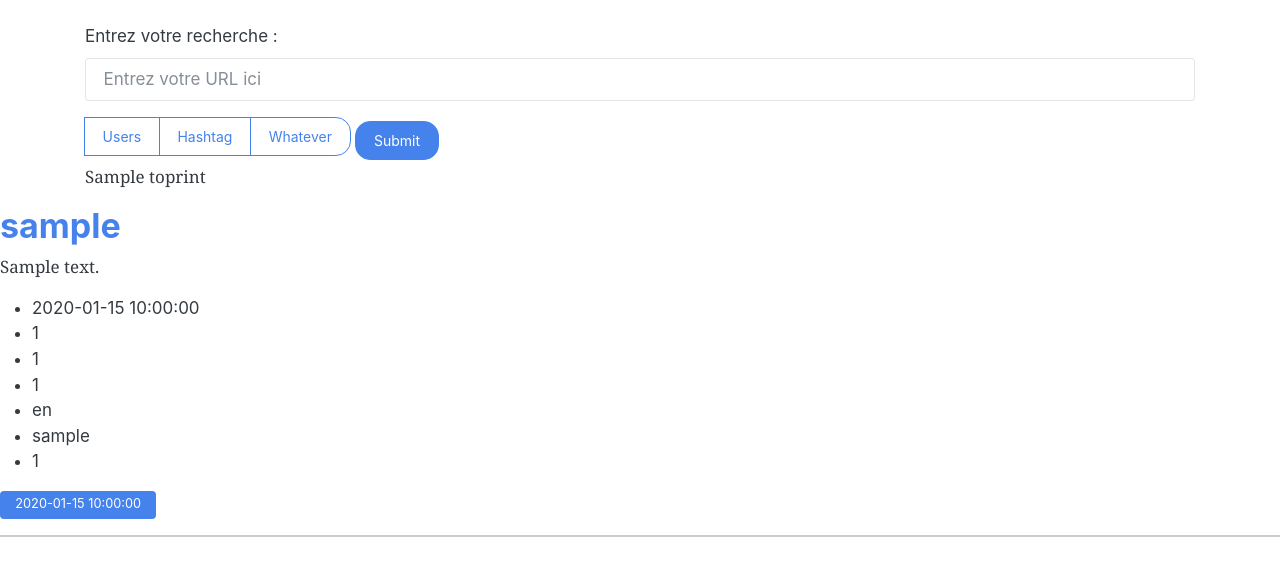
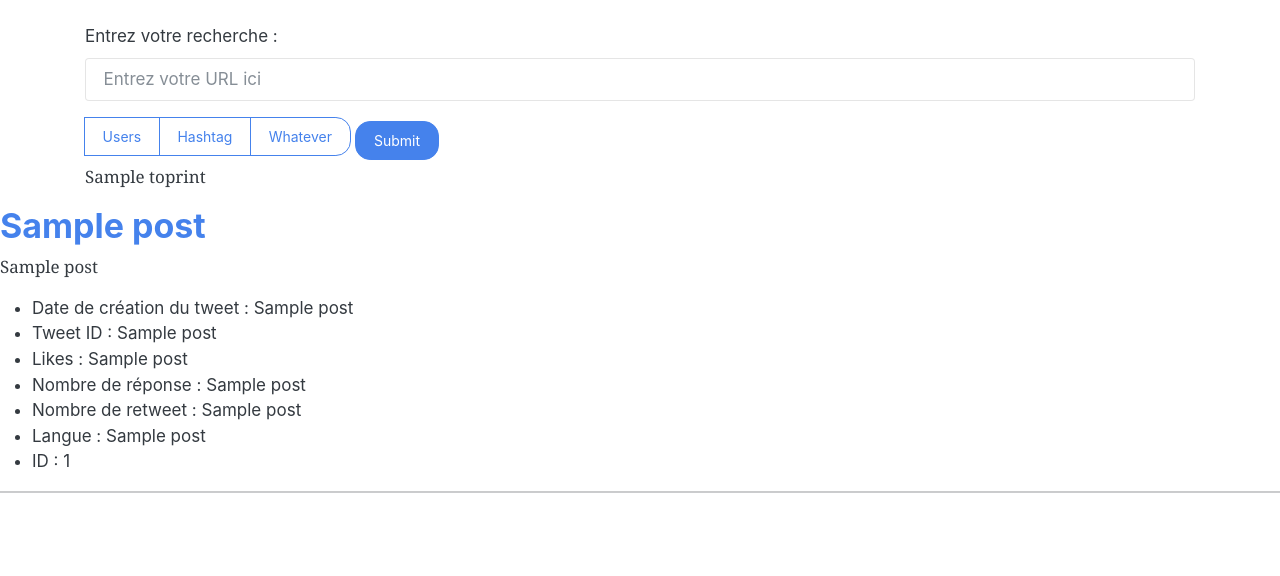
Before and after one commit to Walomer/Remote-For-Crawler, a Flask app: template templates/home.html in a window 1280 px wide. Shown: the part 61-637 px from the top of the page. Run offline with Flask 2, Linux system fonts and the light colour scheme; the template is opened without the code that fills it: most values are stand-ins (such as "Sample title", 1, 10 or a date in 2020); some libraries are stand-ins or nearby versions.

Commit message:
Nettoyage de l'affichage

```diff
--- a/database/schema.sql
+++ b/database/schema.sql
@@ -1,4 +1,3 @@
-DROP TABLE IF EXISTS posts;
 
 CREATE TABLE posts (
     id INTEGER PRIMARY KEY AUTOINCREMENT,
--- a/main.py
+++ b/main.py
@@ -22,7 +22,7 @@ def research():
 
     #connection à la base de donnée
     sqliteConnection  = sqlite3.connect('database/database.db')
-    cursor = sqliteConnection .cursor()
+    cursor = sqliteConnection.cursor()
 
     typeSearch = list(request.form.to_dict(flat=False).keys())[1]
     search = request.form.get('search')
@@ -37,7 +37,7 @@ def research():
         ####  Ajout dans la base de donnée de chaques réponses ###
             #Préparation de la requête
             sqlite_insert_query = "INSERT INTO posts (tweet_id, user_name, content, reply_count, retweet_count, likes, created) VALUES (" + str(tweet.id) + "," + str(tweet.user.username) + "," + str(tweet.content) + "," + str(tweet.replyCount) + "," + str(tweet.retweetCount) + "," + str(tweet.likeCount) + "," + str(tweet.date) + ")"
-            print(sqlite_insert_query)
+            # print(sqlite_insert_query)
             sqliteConnection.execute("""INSERT INTO posts (tweet_id, user_name, content, reply_count, retweet_count, likes, created_date)
                     VALUES (?,?,?,?,?,?,?);""", (tweet.id, tweet.user.username, tweet.content, tweet.replyCount, tweet.retweetCount, tweet.likeCount, tweet.date))
             print("Record inserted successfully into SqliteDb_developers table ")
@@ -50,11 +50,10 @@ def research():
         # twitterScraper.TwitterSearchScraper()
         msg = search+" a determiner"
 
-    conn = get_db_connection()
-    posts = conn.execute('SELECT * FROM posts').fetchall()
+    sqliteConnection.commit()
+    posts = cursor.execute('SELECT * FROM posts').fetchall()
     print(posts)
     cursor.close()
-    conn.close()
     return render_template('home.html', toprint=msg, posts=posts)
 
 
--- a/templates/home.html
+++ b/templates/home.html
@@ -22,20 +22,18 @@
 </div>
     {% for post in posts %}
         <a href="#">
-            <h2>{{ post['user_name'] }}</h2>
+            <h2>{{ post[7] }}</h2>
         </a>
-        <p>{{ post['content'] }}</p>
+        <p>{{ post[8] }}</p>
         <ul>
-            <li>{{ post['created_date'] }}</li>
-            <li>{{ post['tweet_id'] }}</li>
-            <li>{{ post['reply_count'] }}</li>
-            <li>{{ post['retweet_count'] }}</li>
-            <li>{{ post['lang'] }}</li>
-            <li>{{ post['user_name'] }}</li>
-            <li>{{ post['id'] }}</li>
+            <li> Date de création du tweet : {{ post[1] }}</li>
+            <li> Tweet ID : {{ post[3] }}</li>
+            <li> Likes : {{ post[9] }}</li>
+            <li> Nombre de réponse : {{ post[4] }}</li>
+            <li> Nombre de retweet : {{ post[5] }}</li>
+            <li> Langue : {{ post[6] }}</li>
+            <li> ID : {{ post[0] }}</li>
         </ul>
-        <span class="badge badge-primary">{{ post['created_date'] }}</span>
-
         <hr>
     {% endfor %}
 {% endblock %}
```
Also changed, not shown: database/database.db.
